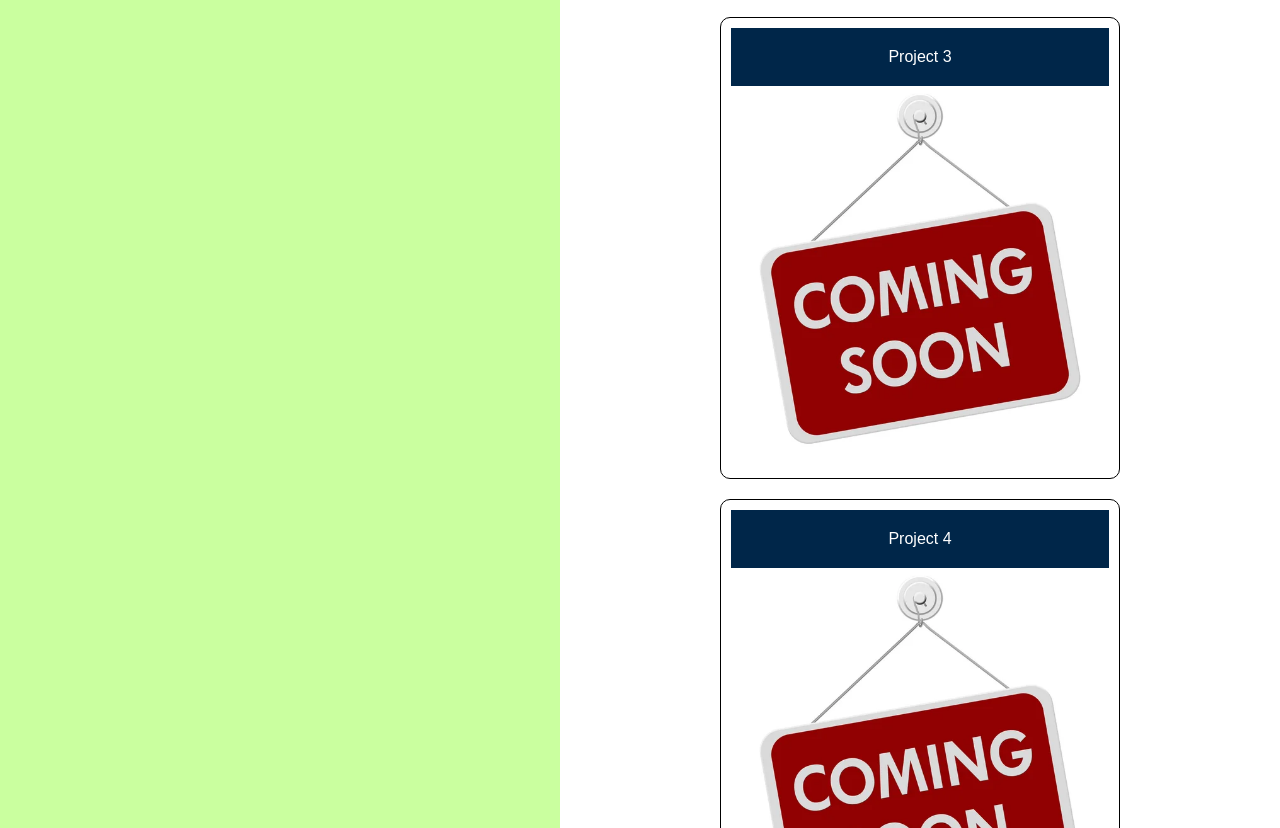
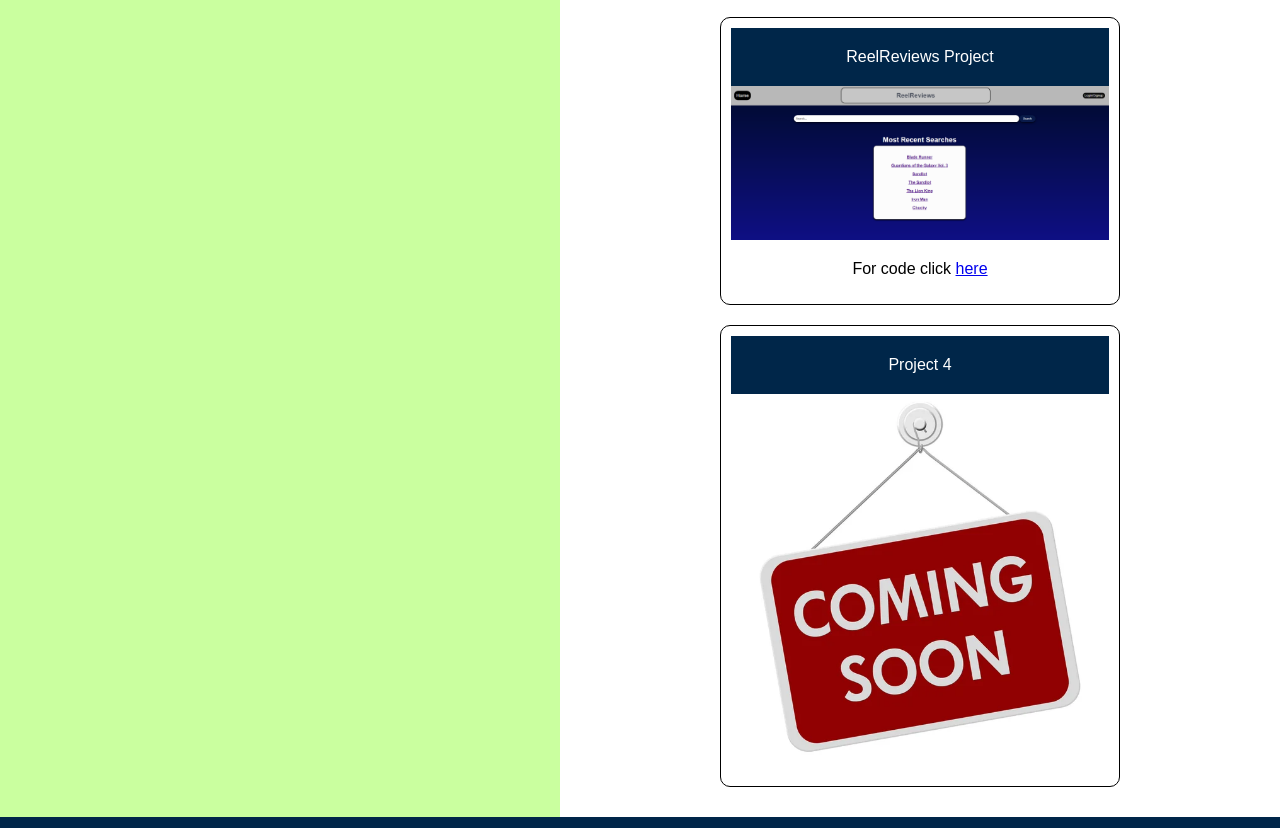
Before and after one commit to Popiuy/portfolio-2, a plain HTML site: page index.html in a window 1280 px wide. Shown: the part 1217-2045 px from the top of the page. Drawn offline with Linux system fonts and the light colour scheme.

Commit message:
added project 2

```diff
--- a/index.html
+++ b/index.html
@@ -44,15 +44,13 @@
         </section>
         <section class="card">
           <header>Server Side API Project</header>
-          <a href="https://popiuy.github.io/server-side-api-project/" target="_blank" rel="noopener noreferrer"> <img src="./assets/images/Screenshot 2023-07-17 192522.png" alt = "Horiseon Screenshot" /></a>
+          <a href="https://popiuy.github.io/server-side-api-project/" target="_blank" rel="noopener noreferrer"> <img src="./assets/images/Screenshot 2023-07-17 192522.png" alt = "Server Side Api Screenshot" /></a>
           <p>For code click <a href="https://github.com/Popiuy/server-side-api-project" target="_blank" rel="noopener noreferrer"> here</p></a>
         </section>
         <section class="card">
-          <header>Project 3</header>
-          <img
-            src="./assets/images/coming-soon2.jpg"
-            alt="project is coming soon"
-          />
+          <header>ReelReviews Project</header>
+          <a href="https://cinemaserver-7dafae9cd971.herokuapp.com/" target="_blank" rel="noopener noreferrer"> <img src="assets\images\Screenshot 2023-08-16 102945.png" alt = "Horiseon Screenshot" /></a>
+          <p>For code click <a href="https://github.com/mattschneble/ReelReviews" target="_blank" rel="noopener noreferrer"> here</p></a>
         </section>
         <section class="card">
           <header>Project 4</header>
```
Also changed, not shown: assets/images/Screenshot 2023-08-16 102945.png (added).
